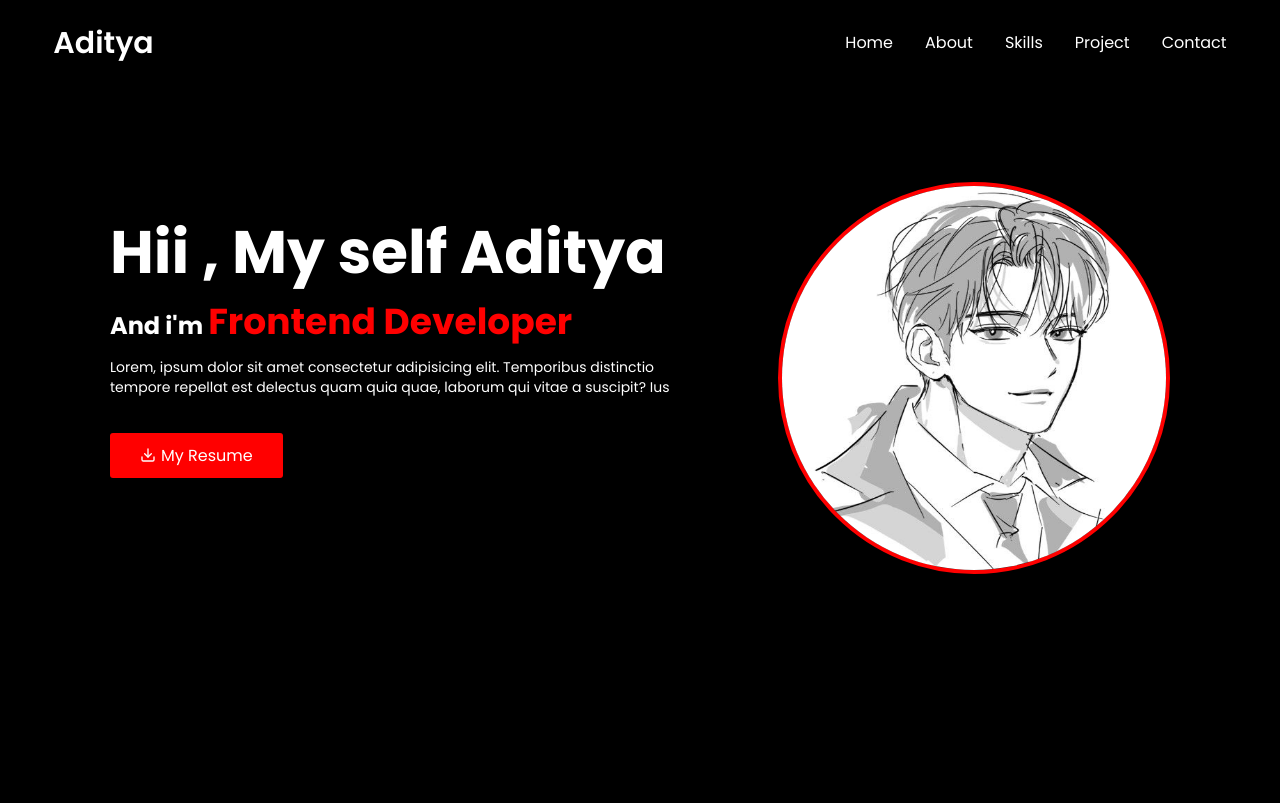
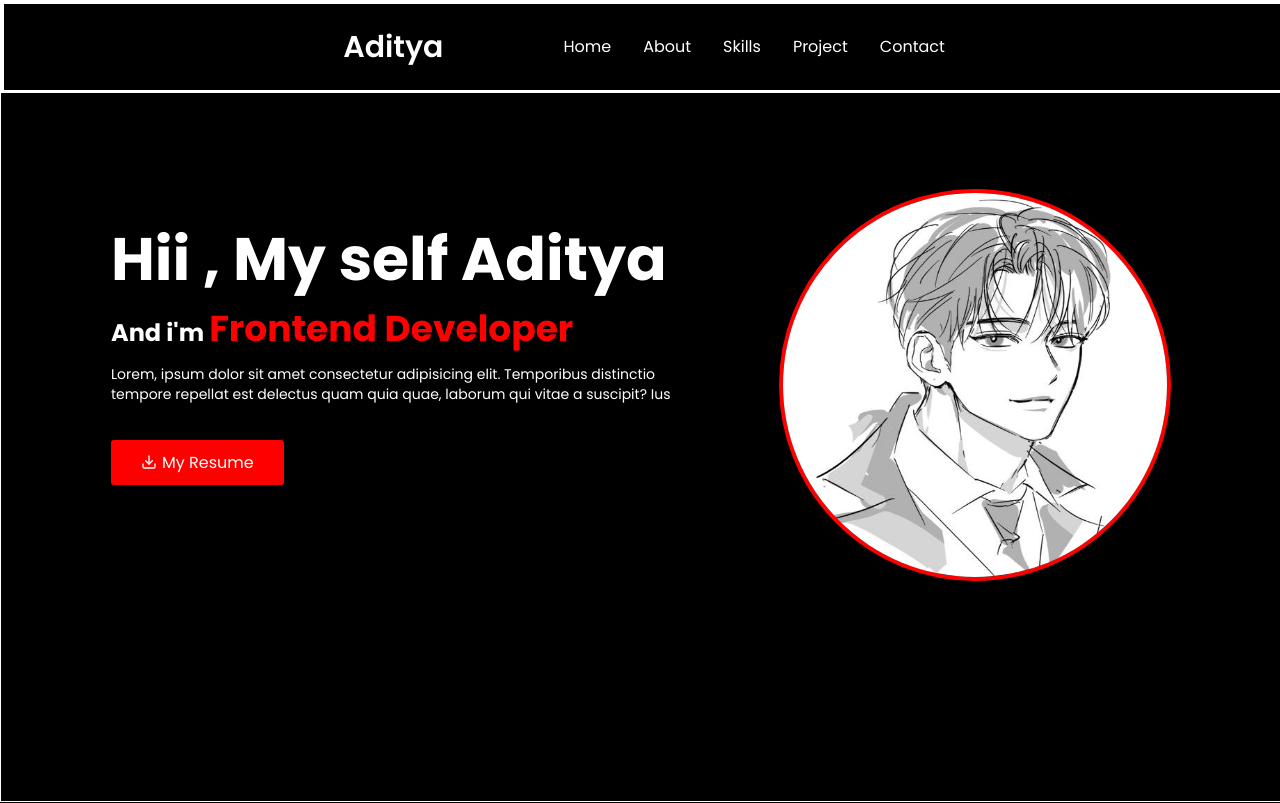
Before and after one commit to captain-adi/My-Portfolio, a React (Vite) app: page / in a window 1280 px wide. Shown: the top 803 px of the page. Built offline with nearby package versions, Linux system fonts and the light colour scheme.

Commit message:
correction

```diff
--- a/index.html
+++ b/index.html
@@ -5,7 +5,7 @@
     <link rel="icon" type="image/svg+xml" href="/Image/favicon.png" />
     <meta name="viewport" content="width=device-width, initial-scale=1.0" />
     <!-- AOS Link -->
-    <link rel="stylesheet" href="https://unpkg.com/aos@next/dist/aos.css" />
+    <!-- <link rel="stylesheet" href="https://unpkg.com/aos@next/dist/aos.css" /> -->
 
     <title>My Portfolio</title>
   </head>
--- a/src/Component/About/About.jsx
+++ b/src/Component/About/About.jsx
@@ -65,6 +65,7 @@ function About() {
 export default About;
 
 const AboutContainer = styled.div`
+border: 3px solid wheat;
   display: flex;
   justify-content: center;
   align-items: center;
--- a/src/Component/Contact/Contact.jsx
+++ b/src/Component/Contact/Contact.jsx
@@ -58,7 +58,7 @@ function Contact() {
 export default Contact;
 
 const ContactContainer = styled.div`
-
+ border: 3px solid white;
   font-weight: 100;
   height: 100%;
   display: flex;
--- a/src/Component/Hero/Hero.jsx
+++ b/src/Component/Hero/Hero.jsx
@@ -82,6 +82,8 @@ export function Hero() {
 // export default Hero;
 
 const HeroContainer = styled.div`
+border: 1px solid white;
+width: 100vw;
   @media screen and (max-width: 900px) {
     height: 80vh;
   }
--- a/src/Component/Navbar/Navbar.jsx
+++ b/src/Component/Navbar/Navbar.jsx
@@ -10,7 +10,7 @@ function Navbar() {
   return (
     <>
       <header>
-        <nav className=" w-11/12  m-auto flex justify-between items-center text-white  ">
+        <Nav className="  ">
           <Name className=" text-3xl font-semibold ">Aditya</Name>
           <Navitems>
             <Link
@@ -71,13 +71,21 @@ function Navbar() {
               <li className="list-none  cursor-pointer "> Contact</li>
             </Link>
           </Navitems>
-        </nav>
+        </Nav>
       </header>
     </>
   );
 }
 
 export default Navbar;
+
+const Nav = styled.nav`
+  width:100%;
+  border: 3px solid white;
+  display: flex;
+  justify-content: center;
+  align-items: center;
+`
 
 const Name = styled.h1`
 margin-right: 5rem;
--- a/src/Component/Skill/Skill.jsx
+++ b/src/Component/Skill/Skill.jsx
@@ -42,6 +42,7 @@ function Skill() {
 
 export default Skill;
 const SkillContainer = styled.div`
+border: 3px solid white;
   width: 80%;
   margin: 0 auto;
   h1 {
```
Also changed, not shown: src/App.jsx (+16 -18 lines).
